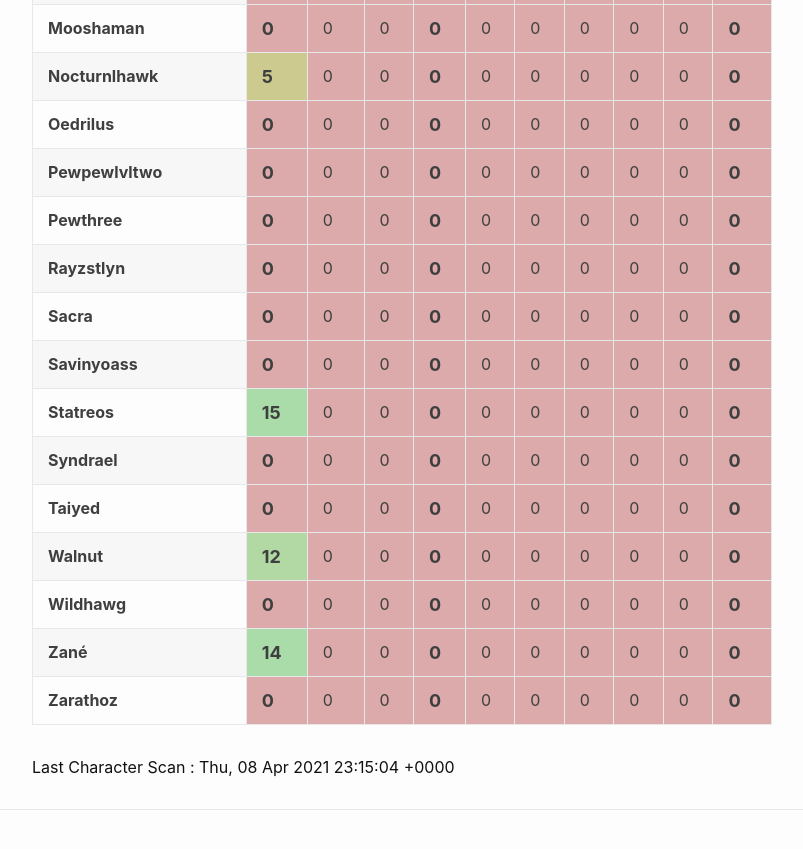
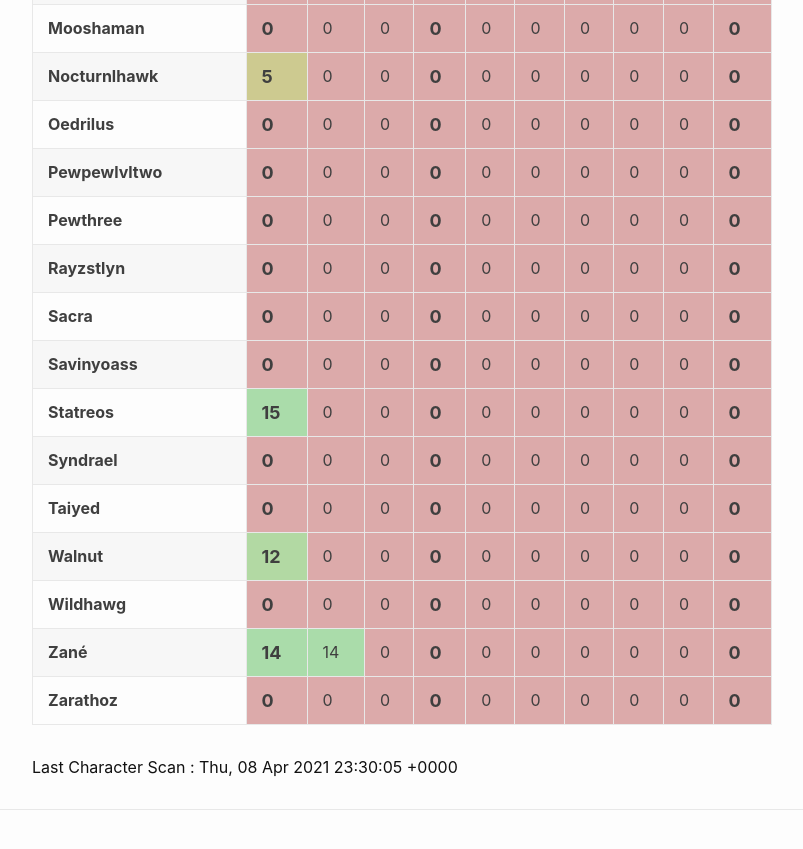
Before and after one commit to eldertribunal/keystonetracker, a Jekyll site: the page built from weekly.md, in a window 1280 px wide and 900 px high, scrolled down 1390 px. Shown: the top 849 px of the window, without its empty margins (126-929 px from the left). Built offline with Jekyll 4.4.1, drawn with Linux system fonts in a browser that asks for light colours.

Commit message:
auto scan Thu Apr  8 23:30:53 UTC 2021

```diff
--- a/_data/scanned.json
+++ b/_data/scanned.json
@@ -1,3 +1,3 @@
 {
-  "timestamp": 1617923704
+  "timestamp": 1617924605
 }
--- a/_data/weekly.json
+++ b/_data/weekly.json
@@ -333,7 +333,7 @@
     "name": "Zan\u00e9",
     "dungeons": [
       14,
-      0,
+      14,
       0,
       0,
       0,
```
